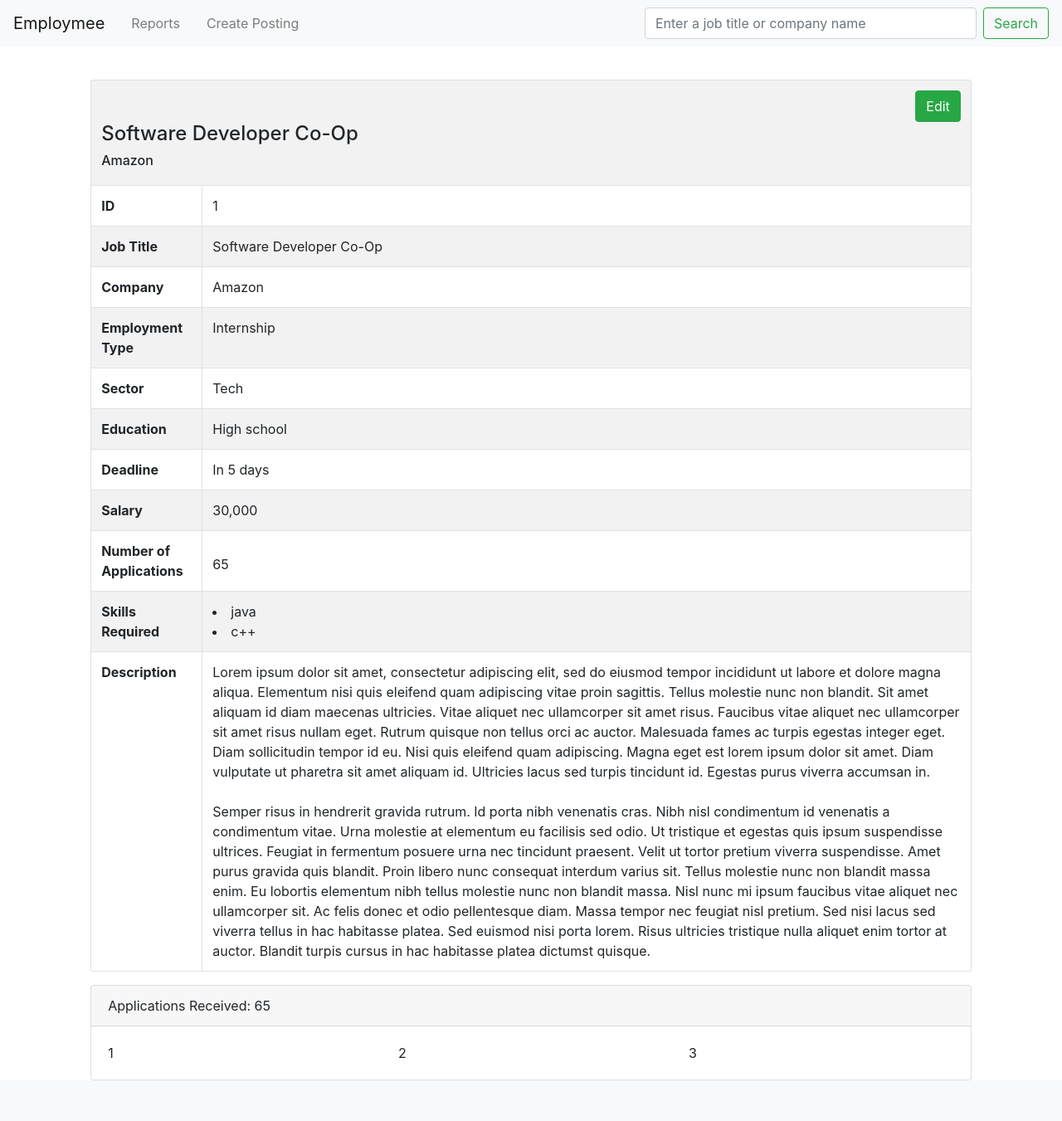
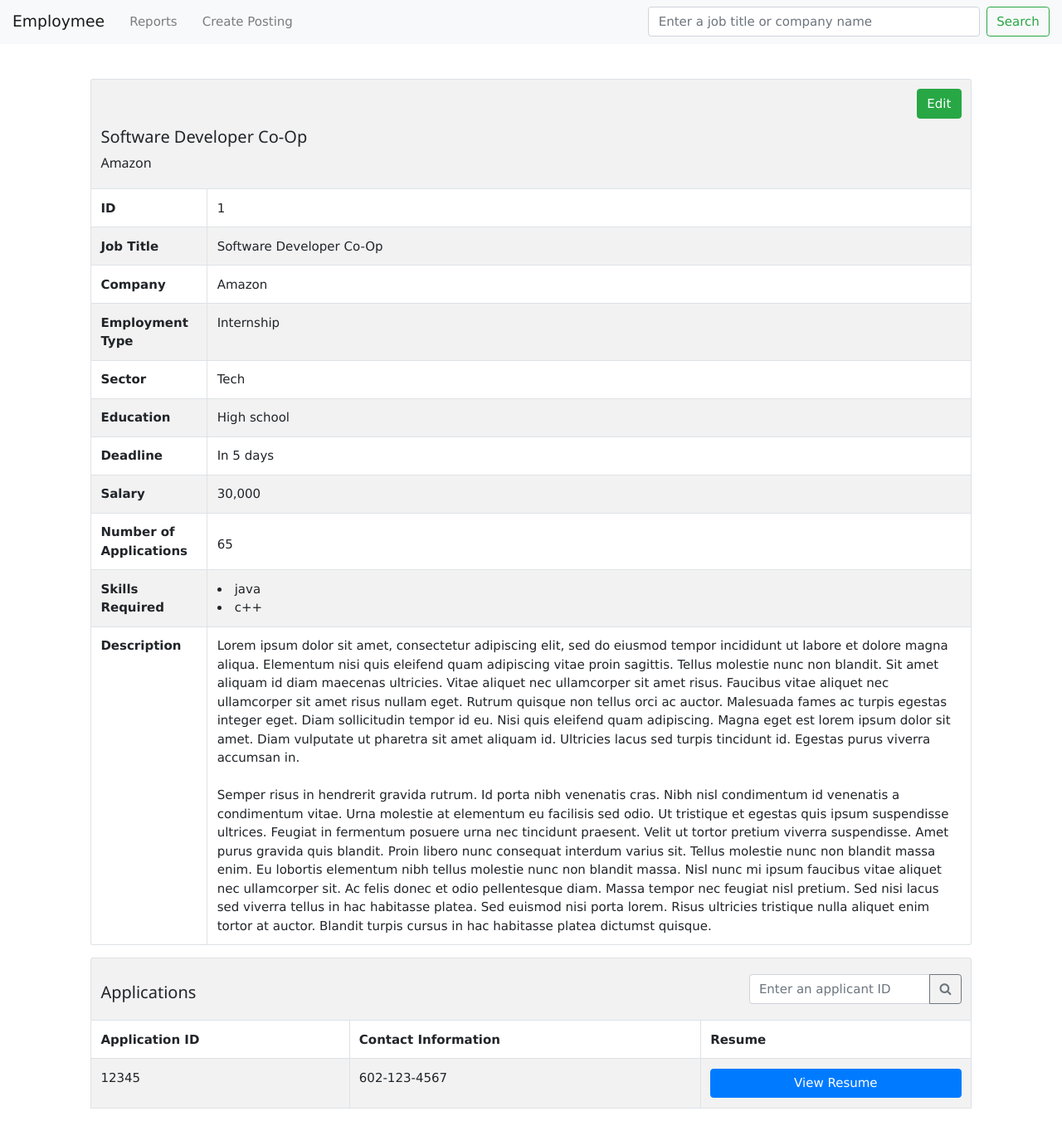
Before and after one commit to andrewzulaybar/employmee, a Django app: page /details/comp in a window 1280 px wide. Shown: the whole page at 83% size. Before the commit the page ends 1302 px from the top, so only its background shows below. Run offline with Django 3.2, Linux system fonts and the light colour scheme; some libraries are stand-ins or nearby versions.

Commit message:
Worked on details page.

```diff
--- a/jobportal/static/jobportal/css/main.css
+++ b/jobportal/static/jobportal/css/main.css
@@ -33,13 +33,33 @@
     border-radius: 0px 0px 3px 0px;
 }
 
-.table th {
+.table .details {
     border-top: 0px;
     border-right: 0px;
 }
 
+.table tbody {
+    border-radius: 3px;
+}
+
 #td1, #td2, #td3, #td4, #td5, #td6, #td7, #td8, #td9, #tdsl {
     border-top: 0px;
+}
+
+.table .applicationstd {
+    border-top: 0px;
+}
+
+.table .applicationsth {
+    border-top: 0px;
+}
+
+#apth1, #apth2, #aptd1, #aptd2 {
+    border-right: 0px;
+}
+
+#apheader, #apsearch {
+    display:inline-block;
 }
 
 #apply{
@@ -47,9 +67,10 @@
 }
 
 .scrollable{
-  overflow-y: auto;
-  max-height: 240px;
+    overflow-y: auto;
+    max-height: 240px;
 }
+
 #reset {
     border-radius: 0px 0px 0px 3px;
 }
--- a/jobportal/templates/jobportal/base.html
+++ b/jobportal/templates/jobportal/base.html
@@ -10,6 +10,9 @@
         <link rel="stylesheet" href="https://stackpath.bootstrapcdn.com/bootstrap/4.3.1/css/bootstrap.min.css">
         <!-- Custom CSS -->
         <link rel="stylesheet" type="text/css" href="{% static 'jobportal/css/main.css' %}">
+
+        <link rel="stylesheet" href="https://www.w3schools.com/w3css/4/w3.css">
+<link rel="stylesheet" href="https://cdnjs.cloudflare.com/ajax/libs/font-awesome/4.7.0/css/font-awesome.min.css">
 
         <title> {{ title }} </title>
     </head>
--- a/jobportal/templates/jobportal/details-comp.html
+++ b/jobportal/templates/jobportal/details-comp.html
@@ -28,11 +28,11 @@
 {% block details %}
 {{ block.super }}
 <tr>
-    <th scope="row">Salary</th>
+    <th scope="row" class="details">Salary</th>
     <td id="td8">{{ job.job1.salary }}</td>
 </tr>
 <tr>
-    <th scope="row">Number of Applications</th>
+    <th scope="row" class="details">Number of Applications</th>
     <td id="td9">
         <div class="text pt-3">
             {{ job.job1.applications }}
@@ -42,6 +42,42 @@
 {% endblock details %}
 
 {% block applycard %}
+<div class="col-10 offset-1">
+    <table class="table table-bordered table-striped">
+        <tbody>
+        <tr>
+            <td colspan="3" id="tableheader" class="applicationsheader">
+                <div class="text-md-left mt-2" id="apheader"><h4>Applications</h4></div>
+                <div class="float-right">
+                    <div class="input-group mb-2 mt-2">
+                        <input type="text" class="form-control" placeholder="Enter an applicant ID">
+                        <div class="input-group-append">
+                            <button class="btn btn-outline-secondary" type="button"><i class="fa fa-search"></i></button>
+                        </div>
+                    </div>
+                </div>
+            </td>
+        </tr>
+        <tr>
+            <th scope="row" class="applicationsth" id="apth1">Application ID</th>
+            <th scope="row" class="applicationsth" id="apth2">Contact Information</th>
+            <th scope="row" class="applicationsth">Resume</th>
+        </tr>
+        <!-- Would loop over all applicants that have applied and make a row for each -->
+        <tr>
+            <td scope="row" class="applicationstd" id="aptd1">12345</td>
+            <td scope="row" class="applicationstd" id="aptd2">602-123-4567</td>
+            <td scope="row" class="applicationstd">
+                <button type="button" class="btn btn-primary btn-block">View Resume</button>
+            </td>
+        </tr>
+
+        </tbody>
+    </table>
+</div>
+{% endblock applycard %}
+
+<!-- Card
 <div class="col-10 offset-1">
     <div class="card">
         <div class="card-header">
@@ -62,5 +98,4 @@
             </div>
         </div>
     </div>
-</div>
-{% endblock applycard %}
+</div> -->
--- a/jobportal/templates/jobportal/details-prem.html
+++ b/jobportal/templates/jobportal/details-prem.html
@@ -17,11 +17,11 @@
 {% block details %}
 {{ block.super }}
 <tr>
-    <th scope="row">Salary</th>
+    <th scope="row" class="details">Salary</th>
     <td id="td8">{{ job.job1.salary }}</td>
 </tr>
 <tr>
-    <th scope="row">Number of Applications</th>
+    <th scope="row" class="details">Number of Applications</th>
     <td id="td9">
         <div class="text pt-3">
             {{ job.job1.applications }}
--- a/jobportal/templates/jobportal/details.html
+++ b/jobportal/templates/jobportal/details.html
@@ -15,43 +15,43 @@
                         <h6>{{ job.job1.company }}</h6></div></td></tr>
             {% block details %}
             <tr>
-                <th scope="row">ID</th>
+                <th scope="row" class="details">ID</th>
                 <td id="td1">{{ job.job1.id }}</td>
             </tr>
             <tr>
-                <th scope="row">Job Title</th>
+                <th scope="row" class="details">Job Title</th>
                 <td id="td2">{{ job.job1.title }}</td>
             </tr>
             <tr>
-                <th scope="row">Company</th>
+                <th scope="row" class="details">Company</th>
                 <td id="td3">{{ job.job1.company }}</td>
             </tr>
             <tr>
-                <th scope="row">Employment Type</th>
+                <th scope="row" class="details">Employment Type</th>
                 <td  id="td4">{{ job.job1.type }}</td>
             </tr>
             <tr>
-                <th scope="row">Sector</th>
+                <th scope="row" class="details">Sector</th>
                 <td id="td5">{{ job.job1.sector }}</td>
             </tr>
             <tr>
-                <th scope="row">Education</th>
+                <th scope="row" class="details">Education</th>
                 <td id="td6">{{ job.job1.education }}</td>
             </tr>
             <tr>
-                <th scope="row">Deadline</th>
+                <th scope="row" class="details">Deadline</th>
                 <td id="td7">In {{ job.job1.deadline }} days</td>
             </tr>
             {% endblock details %}
             <tr>
-                <th scope="row">Skills Required</th>
+                <th scope="row" class="details">Skills Required</th>
                 <ul>
                     <td id="tdsl">{% for skill in job.job1.skills %}
                         <li>{{skill}}</li>
                         {% endfor %}</ul></td>
             </tr>
             <tr>
-                <th scope="row" id="tablehlast">Description</th>
+                <th scope="row" class="details" id="tablehlast">Description</th>
                 <td id="tabledlast">Lorem ipsum dolor sit amet, consectetur adipiscing elit, sed do eiusmod tempor incididunt ut labore et dolore magna aliqua. Elementum nisi quis eleifend quam adipiscing vitae proin sagittis. Tellus molestie nunc non blandit. Sit amet aliquam id diam maecenas ultricies. Vitae aliquet nec ullamcorper sit amet risus. Faucibus vitae aliquet nec ullamcorper sit amet risus nullam eget. Rutrum quisque non tellus orci ac auctor. Malesuada fames ac turpis egestas integer eget. Diam sollicitudin tempor id eu. Nisi quis eleifend quam adipiscing. Magna eget est lorem ipsum dolor sit amet. Diam vulputate ut pharetra sit amet aliquam id. Ultricies lacus sed turpis tincidunt id. Egestas purus viverra accumsan in.
                     <br><br>Semper risus in hendrerit gravida rutrum. Id porta nibh venenatis cras. Nibh nisl condimentum id venenatis a condimentum vitae. Urna molestie at elementum eu facilisis sed odio. Ut tristique et egestas quis ipsum suspendisse ultrices. Feugiat in fermentum posuere urna nec tincidunt praesent. Velit ut tortor pretium viverra suspendisse. Amet purus gravida quis blandit. Proin libero nunc consequat interdum varius sit. Tellus molestie nunc non blandit massa enim. Eu lobortis elementum nibh tellus molestie nunc non blandit massa. Nisl nunc mi ipsum faucibus vitae aliquet nec ullamcorper sit. Ac felis donec et odio pellentesque diam. Massa tempor nec feugiat nisl pretium. Sed nisi lacus sed viverra tellus in hac habitasse platea. Sed euismod nisi porta lorem. Risus ultricies tristique nulla aliquet enim tortor at auctor. Blandit turpis cursus in hac habitasse platea dictumst quisque.</td>
             </tr>
```
